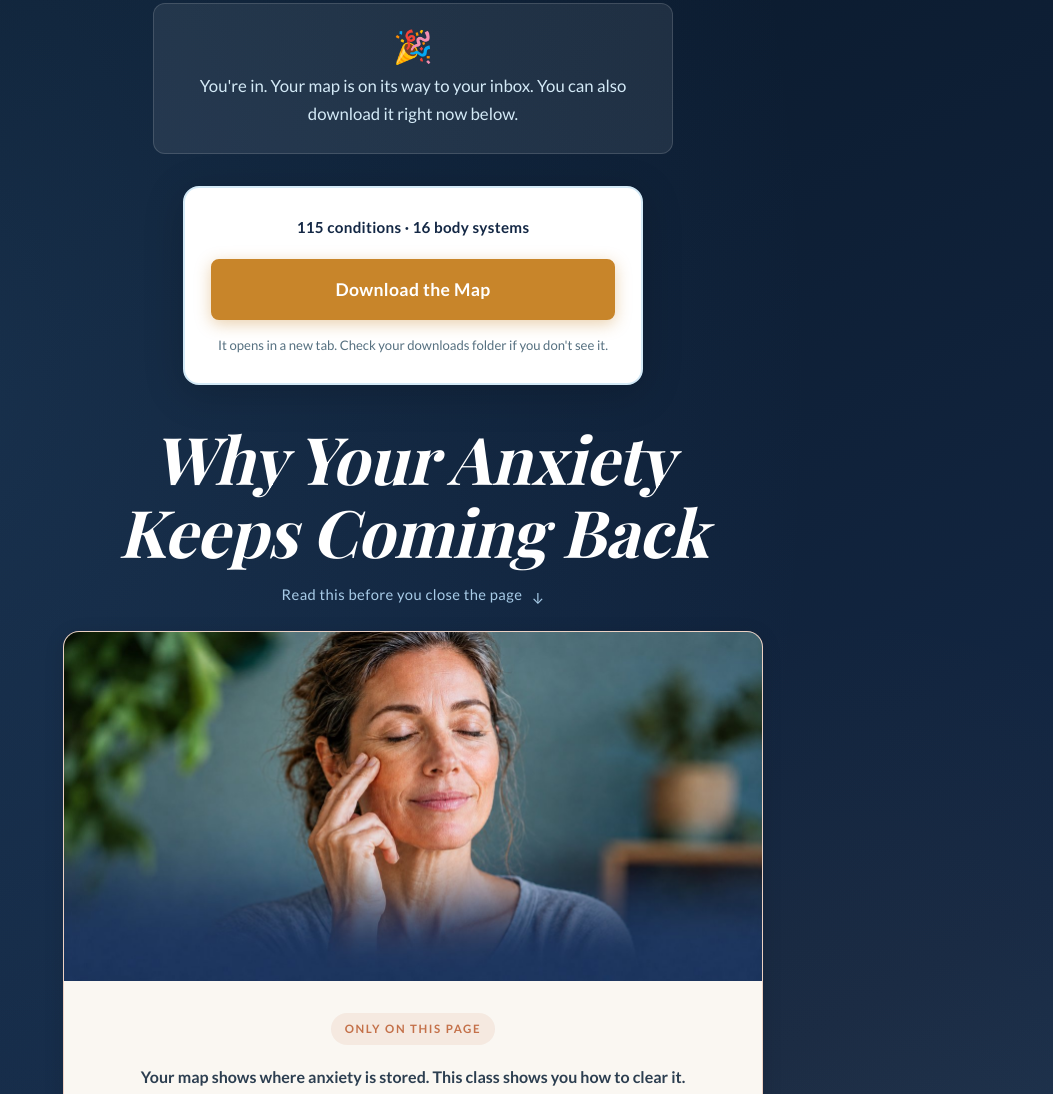
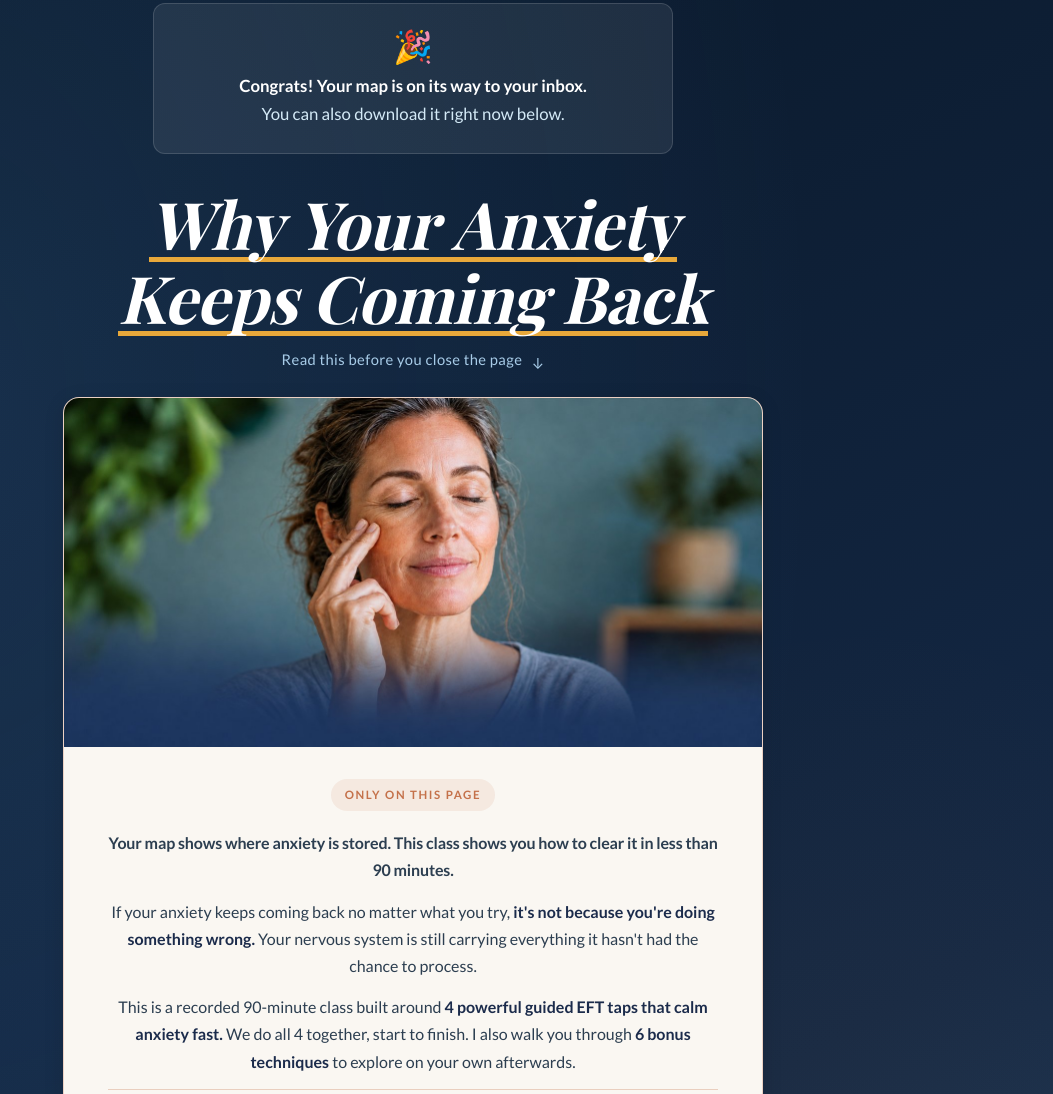
Before and after one commit to fuzzarelly/healyourselfeft, a plain HTML site: page map-download.html in a window 1280 px wide. Shown: the part 92-1186 px from the top of the page, without its empty margins (227-1280 px from the left). Drawn offline with nearby package versions, Linux system fonts and the light colour scheme; a web font is replaced by a local one.

Commit message:
Move the download card below the anxiety offer and animate the hook headline
Pushes people toward their inbox first, bolds the confirmation line, and
turns the offer's opening line into a headline on both delivery pages.

Co-Authored-By: Claude Opus 5.5 <noreply@anthropic.com>

```diff
--- a/map-download.html
+++ b/map-download.html
@@ -40,7 +40,7 @@
     @media (max-width: 600px) { .mbm-hero { padding-top: 75px; } }
 
     .mdl-hero__inner { max-width: 740px; margin: 0 auto; text-align: center; }
-    .mdl-download { margin-top: 2rem; }
+    .mdl-download { margin-top: 2.5rem; }
 
     .mdl-confirm {
       display: flex;
@@ -59,6 +59,7 @@
     .mdl-confirm__icon { font-size: 2rem; line-height: 1; flex-shrink: 0; }
 
     .mdl-confirm p { color: var(--blue-50); font-size: 1.05rem; line-height: 1.65; margin: 0; }
+    .mdl-confirm strong { display: block; color: var(--white); font-weight: 700; }
 
     .mdl-stat {
       font-weight: 700;
@@ -91,10 +92,10 @@
     .mdl-download .payment-plan-card { padding: 26px 26px; }
     .mdl-download .mdl-stat { margin-bottom: 1.1rem; }
 
-    /* ---- Scroll hook headline, sits on the navy straight under the download card ---- */
+    /* ---- Scroll hook headline, sits on the navy straight under the confirm box ---- */
     .mdl-hook {
       max-width: 660px;
-      margin: 2.25rem auto 0;
+      margin: 0.5rem auto 0;
       text-align: center;
     }
 
@@ -107,6 +108,37 @@
       letter-spacing: -0.01em;
       color: var(--white);
       margin: 0 0 14px;
+    }
+
+    /* Words rise in one after another, then an amber underline sweeps under the line */
+    .mdl-hook__word {
+      display: inline-block;
+      opacity: 0;
+      transform: translateY(0.45em);
+      animation: mdl-word-in 0.7s cubic-bezier(.2,.7,.2,1) forwards;
+    }
+    .mdl-hook__word:nth-child(1) { animation-delay: 0.15s; }
+    .mdl-hook__word:nth-child(2) { animation-delay: 0.3s; }
+    .mdl-hook__word:nth-child(3) { animation-delay: 0.45s; }
+    .mdl-hook__word:nth-child(4) { animation-delay: 0.6s; }
+    .mdl-hook__word:nth-child(5) { animation-delay: 0.75s; }
+
+    .mdl-hook__line {
+      background-image: linear-gradient(var(--warm-amber), var(--warm-amber));
+      background-repeat: no-repeat;
+      background-position: 0 95%;
+      background-size: 0% 0.08em;
+      -webkit-box-decoration-break: clone;
+      box-decoration-break: clone;
+      animation: mdl-underline 0.9s ease-out 1.3s forwards;
+    }
+
+    @keyframes mdl-word-in {
+      to { opacity: 1; transform: translateY(0); }
+    }
+
+    @keyframes mdl-underline {
+      to { background-size: 100% 0.08em; }
     }
 
     .mdl-hook__cue {
@@ -130,7 +162,11 @@
 
     @media (prefers-reduced-motion: reduce) {
       .mdl-hook__cue span,
+      .mdl-hook__word,
+      .mdl-hook__line,
       .mdl-offer__urgency { animation: none; }
+      .mdl-hook__word { opacity: 1; transform: none; }
+      .mdl-hook__line { background-size: 100% 0.08em; }
     }
 
     /* ---- Anxiety class offer, sits inside the dark hero below the hook ---- */
@@ -177,11 +213,12 @@
 
     .mdl-offer__sub {
       font-family: var(--font-heading);
-      font-size: 1.45rem;
-      font-weight: 600;
-      line-height: 1.35;
+      font-size: 2.1rem;
+      font-weight: 700;
+      line-height: 1.22;
+      letter-spacing: -0.01em;
       color: var(--offer-navy);
-      margin: 0 0 20px;
+      margin: 0 0 22px;
     }
 
     .mdl-offer p {
@@ -346,7 +383,7 @@
       animation: mdl-urgent 2.4s ease-in-out infinite;
     }
 
-    /* Deliberately lighter than the gold Download button above it. */
+    /* Deliberately lighter than the gold Download button below it. */
     .mdl-offer__btn {
       display: block;
       background: var(--offer-terracotta);
@@ -414,10 +451,9 @@
     #mbm-dl { scroll-margin-top: 120px; }
 
     @media (max-width: 600px) {
-      .mdl-hook { margin-top: 1.9rem; }
       .mdl-offer { margin-top: 1.25rem; }
       .mdl-offer__body { padding: 26px 22px; }
-      .mdl-offer__sub { font-size: 1.2rem; }
+      .mdl-offer__sub { font-size: 1.6rem; }
       .mdl-offer__pull { font-size: 1.1rem; }
       .mdl-offer p, .mdl-offer__list li, .mdl-offer__kicker { font-size: 0.95rem; }
       .mdl-offer__teacher { font-size: 0.84rem; }
@@ -449,27 +485,14 @@
 
         <div class="mdl-confirm">
           <span class="mdl-confirm__icon">🎉</span>
-          <p>You're in. Your map is on its way to your inbox. You can also download it right now below.</p>
-        </div>
-
-        <div class="mdl-download">
-          <div class="payment-plan-wrap">
-            <div class="payment-plan-card">
-              <p class="mdl-stat">115 conditions &middot; 16 body systems</p>
-
-              <!-- This link changes if the PDF moves off Google Drive. -->
-              <a id="mbm-dl" href="https://drive.google.com/uc?export=download&amp;id=1IaehhOSTSdBQgfdREQL8YQdq9p_AOOsa" target="_blank" rel="noopener" class="btn btn--primary btn--lg btn--full">Download the Map</a>
-
-              <p class="mdl-note">It opens in a new tab. Check your downloads folder if you don't see it.</p>
-            </div>
-          </div>
+          <p><strong>Congrats! Your map is on its way to your inbox.</strong> You can also download it right now below.</p>
         </div>
 
         <!-- ================================================
-             SCROLL HOOK, kept out of .reveal so it is painted immediately
+             SCROLL HOOK, kept out of .reveal so its own entrance animation runs on load
              ================================================ -->
         <div class="mdl-hook">
-          <h2 class="mdl-hook__title">Why Your Anxiety Keeps Coming Back</h2>
+          <h2 class="mdl-hook__title"><span class="mdl-hook__line"><span class="mdl-hook__word">Why</span> <span class="mdl-hook__word">Your</span> <span class="mdl-hook__word">Anxiety</span> <span class="mdl-hook__word">Keeps</span> <span class="mdl-hook__word">Coming Back</span></span></h2>
           <p class="mdl-hook__cue">Read this before you close the page <span aria-hidden="true">&darr;</span></p>
         </div>
 
@@ -483,7 +506,7 @@
           <div class="mdl-offer__body">
             <span class="mdl-offer__flag">Only on this page</span>
 
-            <p class="mdl-offer__sub">Your map shows where anxiety is stored. This class shows you how to clear it.</p>
+            <p class="mdl-offer__sub">Your map shows where anxiety is stored. This class shows you how to clear it in less than 90 minutes.</p>
 
             <p>If your anxiety keeps coming back no matter what you try, <strong>it's not because you're doing something wrong.</strong> Your nervous system is still carrying everything it hasn't had the chance to process.</p>
 
@@ -535,6 +558,19 @@
           </div>
         </div>
 
+        <div class="mdl-download">
+          <div class="payment-plan-wrap">
+            <div class="payment-plan-card">
+              <p class="mdl-stat">115 conditions &middot; 16 body systems</p>
+
+              <!-- This link changes if the PDF moves off Google Drive. -->
+              <a id="mbm-dl" href="https://drive.google.com/uc?export=download&amp;id=1IaehhOSTSdBQgfdREQL8YQdq9p_AOOsa" target="_blank" rel="noopener" class="btn btn--primary btn--lg btn--full">Download the Map</a>
+
+              <p class="mdl-note">It opens in a new tab. Check your downloads folder if you don't see it.</p>
+            </div>
+          </div>
+        </div>
+
       </div>
     </div>
   </section>
```
Also changed, not shown: phrases-download.html (+61 -25 lines).
